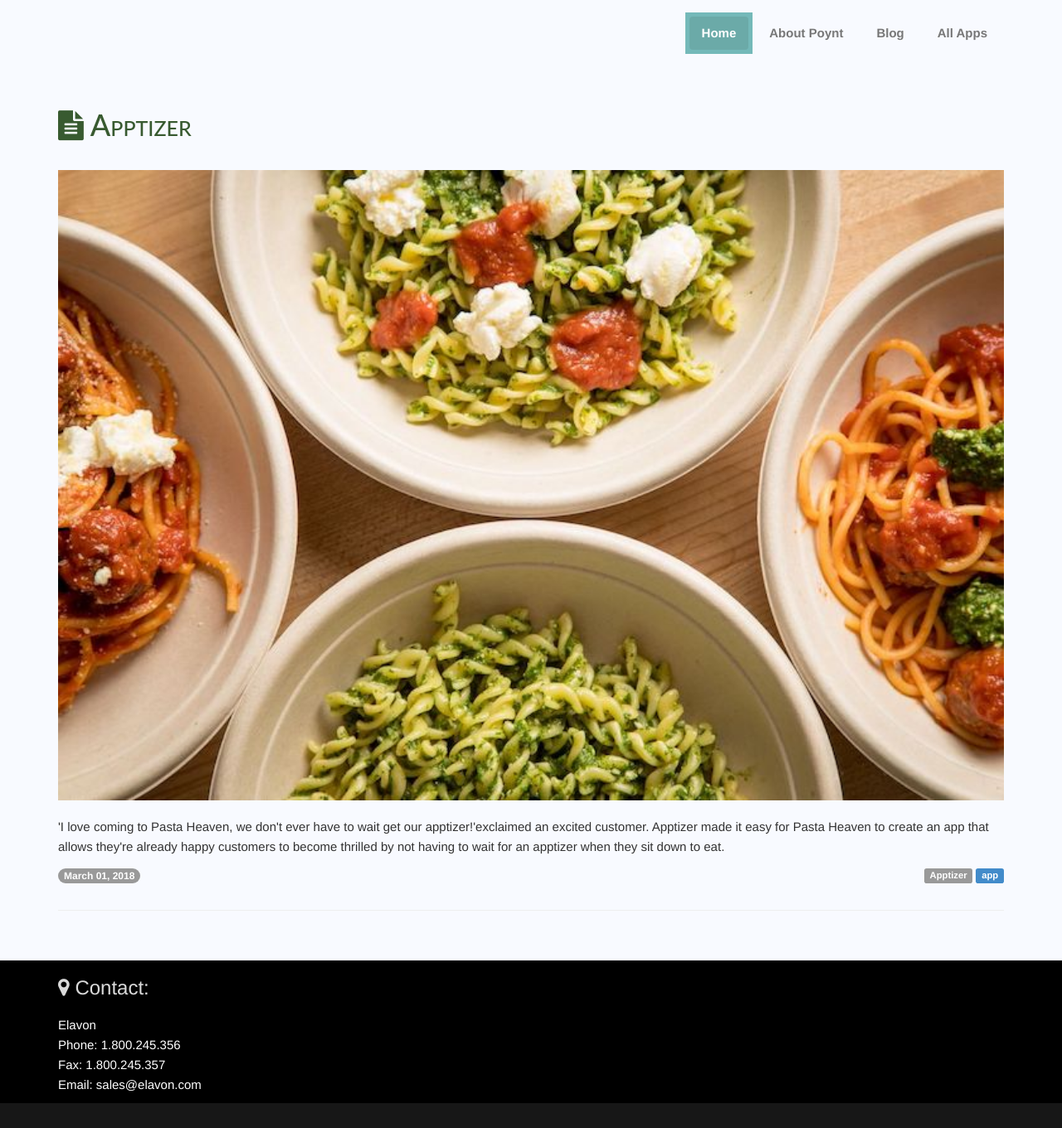
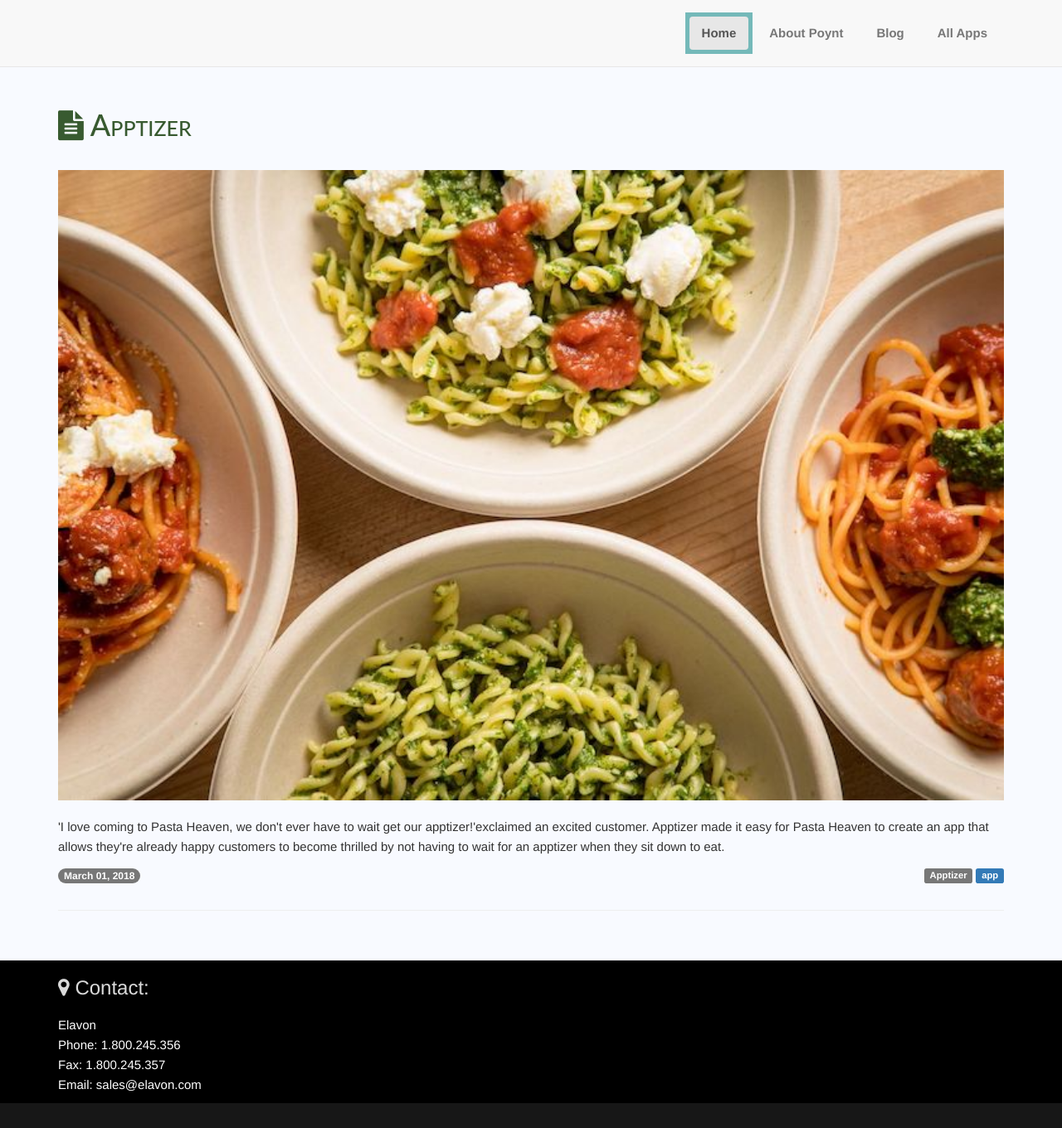
Before and after one commit to tmudireddy/Elavon, a Jekyll site: the page built from blog.html, in a window 1280 px wide. Shown: the whole page at 83% size. Built offline with Jekyll 4.4.1, drawn with Linux system fonts in a browser that asks for light colours; nearby versions of some CDN libraries; library files that are not in the unit come from our copies.

Commit message:
test one elavon

```diff
--- a/_includes/head.html
+++ b/_includes/head.html
@@ -17,7 +17,7 @@
   <link rel="stylesheet" href="https://fonts.googleapis.com/css?family=Open+Sans:400,300">
   <link href='https://fonts.googleapis.com/css?family=PT+Sans' rel='stylesheet' type='text/css'>
   <link href="https://fonts.googleapis.com/css?family=Raleway" rel="stylesheet" type="text/css">
-  <link rel="stylesheet" href="/assets/bootstrap/css/bootstrap.css" >
+  <link rel="stylesheet" href="Elavon/assets/bootstrap/css/bootstrap.css" >
   <link rel="stylesheet" href="/assets/css/font-awesome.min.css">
   <link rel="stylesheet" href="/assets/css/animate.min.css">
   <link rel="stylesheet" href="/assets/css/style.css">
```
